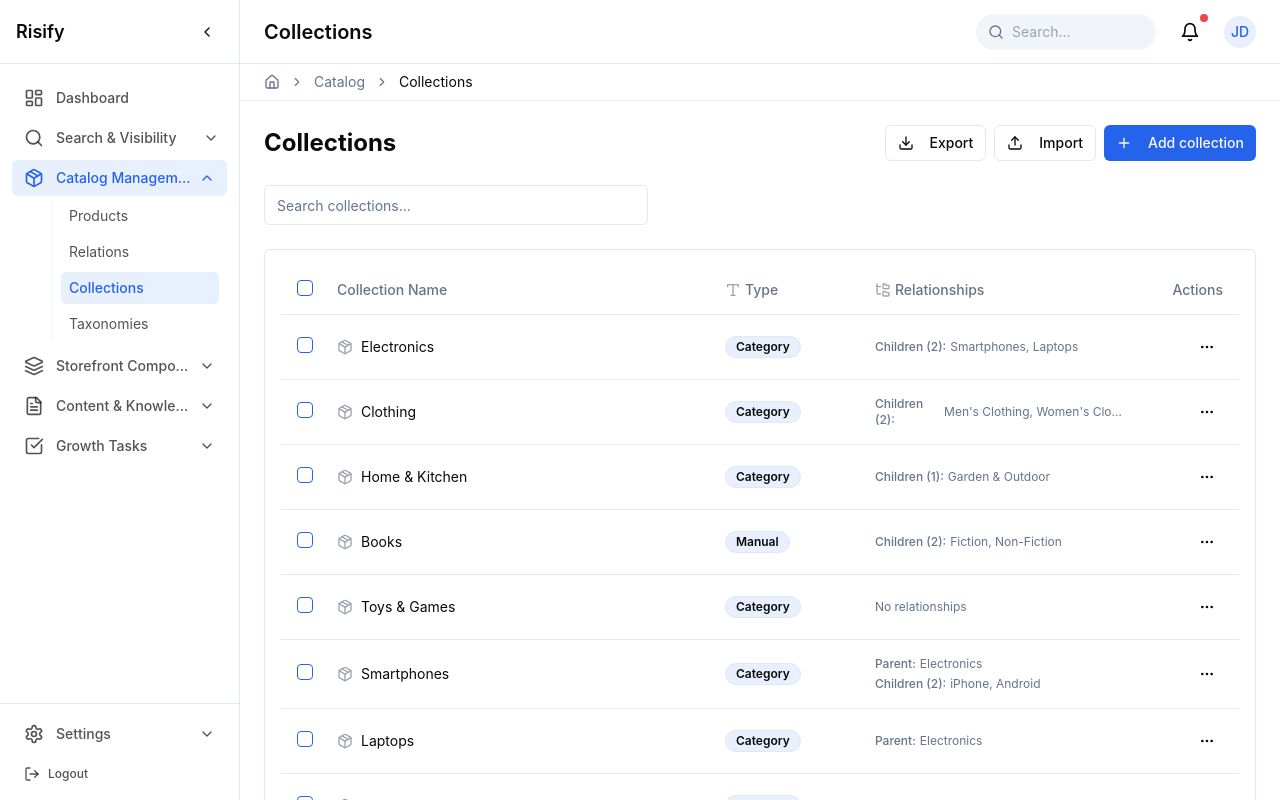
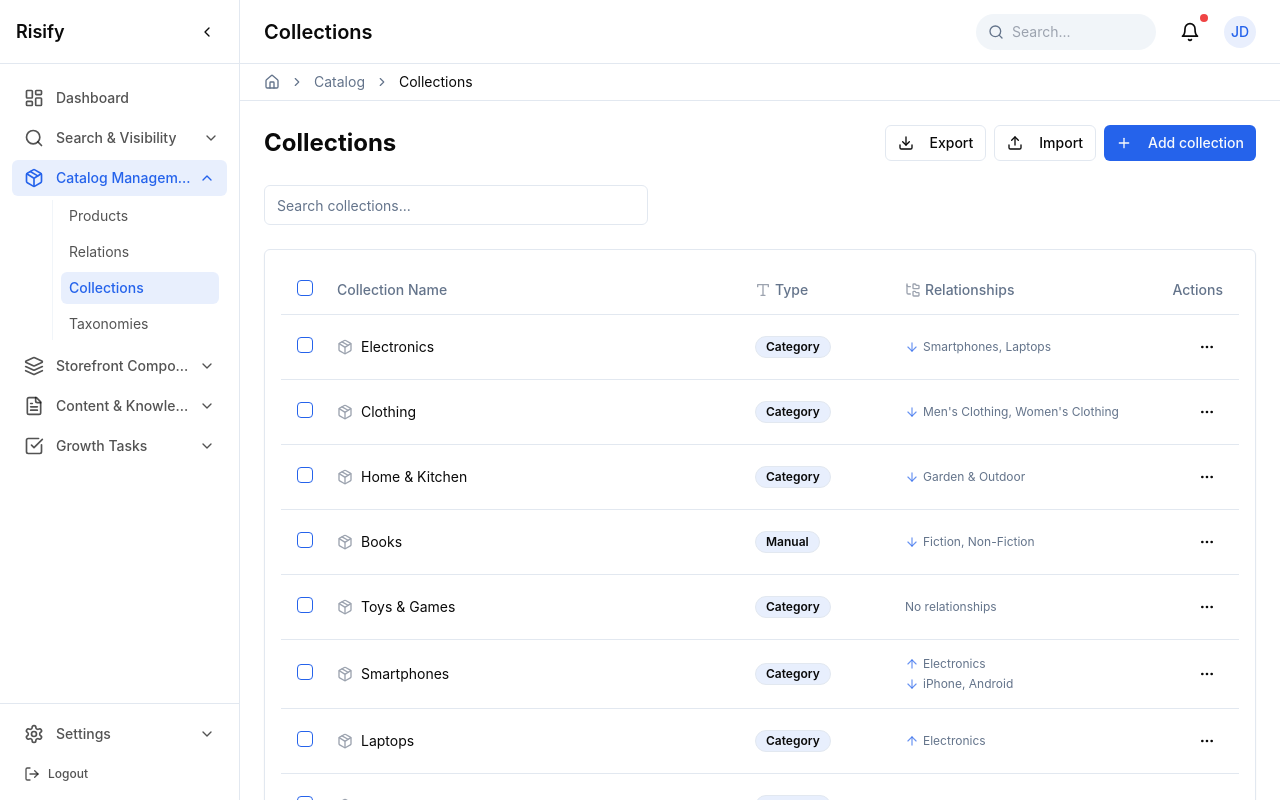
Before and after one commit to analyzify/risify-dashboard-universe, a React (Vite) app: page /catalog/collections in a window 1280 px wide. Built offline with nearby package versions, Linux system fonts and the light colour scheme.

Commit message:
Refactor: Use icons for relationships

```diff
--- a/src/components/catalog/collections/CollectionsTable.tsx
+++ b/src/components/catalog/collections/CollectionsTable.tsx
@@ -1,6 +1,6 @@
 
 import React, { useState } from "react";
-import { Package, MoreHorizontal, Type, FolderTree } from "lucide-react";
+import { Package, MoreHorizontal, Type, FolderTree, ArrowUp, ArrowDown } from "lucide-react";
 import {
   Table,
   TableBody,
@@ -136,21 +136,28 @@ const RelationshipsColumn: React.FC<RelationshipsColumnProps> = ({ collection, c
   return (
     <div className="space-y-1 text-xs">
       {parent && (
-        <div className="flex items-center text-muted-foreground">
-          <span className="font-medium mr-1">Parent:</span>
-          <span className="hover:text-foreground transition-colors cursor-pointer">
-            {parent.title}
-          </span>
+        <TooltipProvider>
+          <Tooltip>
+            <TooltipTrigger asChild>
+              <div className="flex items-center text-muted-foreground hover:text-foreground transition-colors cursor-pointer">
+                <ArrowUp className="h-3.5 w-3.5 mr-1 text-primary/70" />
+                <span className="truncate">{parent.title}</span>
               </div>
+            </TooltipTrigger>
+            <TooltipContent side="top">
+              <p className="text-xs">Parent collection</p>
+            </TooltipContent>
+          </Tooltip>
+        </TooltipProvider>
       )}
 
       {children.length > 0 && (
         <TooltipProvider>
           <Tooltip>
             <TooltipTrigger asChild>
-              <div className="flex items-center text-muted-foreground">
-                <span className="font-medium mr-1">Children ({children.length}):</span>
-                <span className="truncate hover:text-foreground transition-colors cursor-pointer">
+              <div className="flex items-center text-muted-foreground hover:text-foreground transition-colors cursor-pointer">
+                <ArrowDown className="h-3.5 w-3.5 mr-1 text-primary/70" />
+                <span className="truncate">
                   {children.slice(0, 2).map((child, i) => (
                     <React.Fragment key={child.id}>
                       {child.title}{i < children.slice(0, 2).length - 1 ? ", " : ""}
@@ -160,15 +167,14 @@ const RelationshipsColumn: React.FC<RelationshipsColumnProps> = ({ collection, c
                 </span>
               </div>
             </TooltipTrigger>
-            {children.length > 2 && (
-              <TooltipContent>
+            <TooltipContent side="bottom">
               <div className="space-y-1 py-1">
+                <p className="text-xs font-medium">Child collections ({children.length})</p>
                 {children.map(child => (
-                    <div key={child.id} className="text-sm">{child.title}</div>
+                  <div key={child.id} className="text-xs">{child.title}</div>
                 ))}
               </div>
             </TooltipContent>
-            )}
           </Tooltip>
         </TooltipProvider>
       )}
```
Lines whose indentation alone changed are shown as unchanged.
